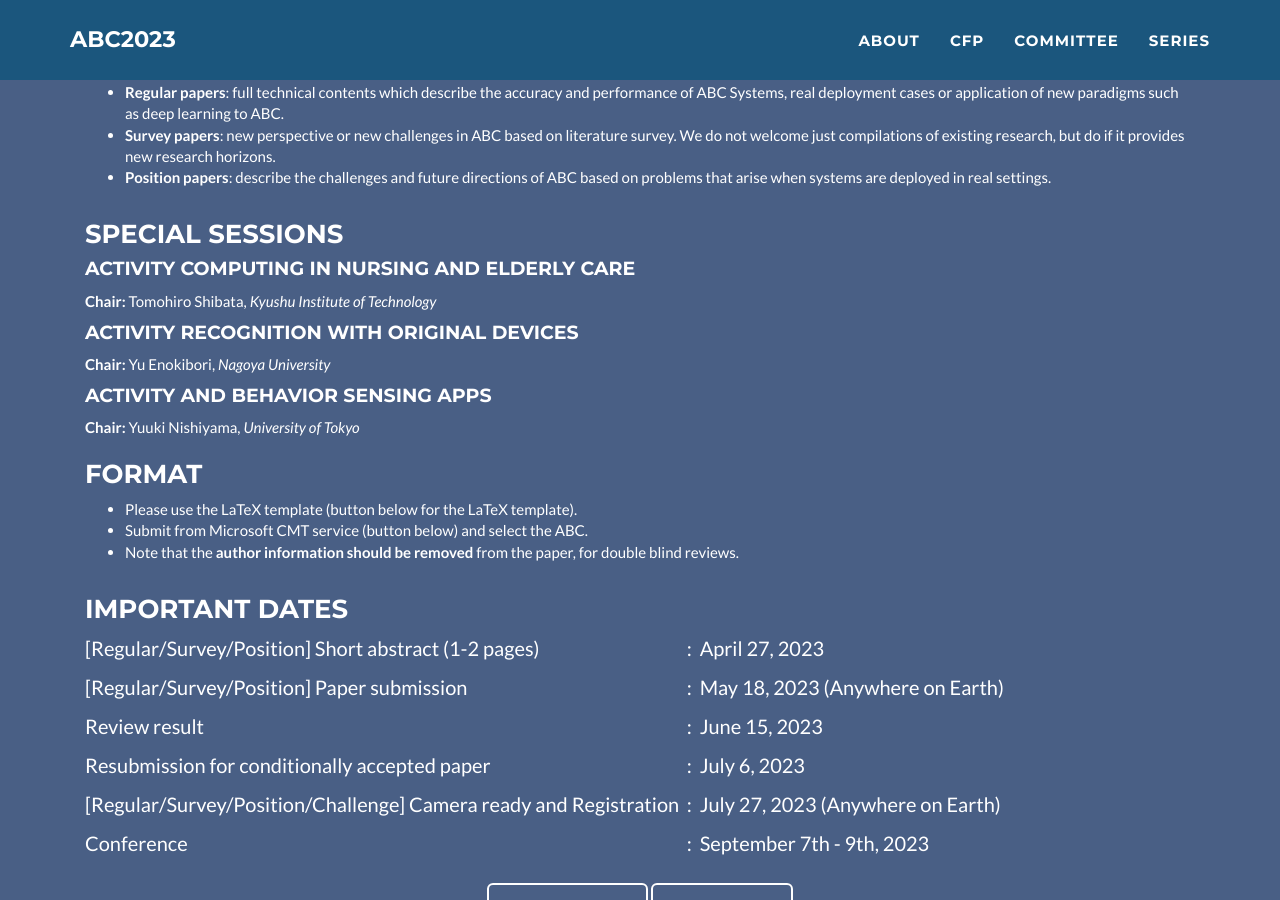
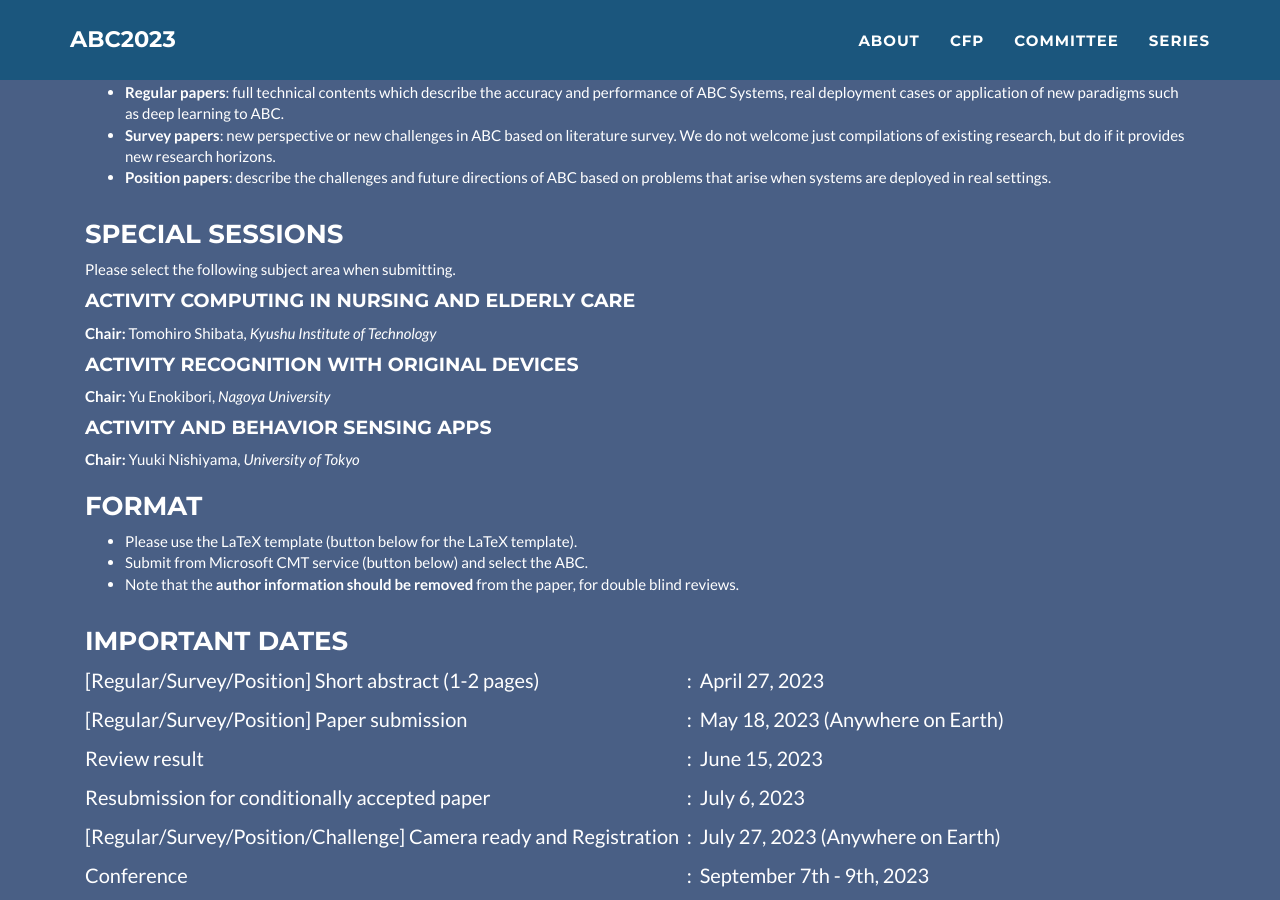
Before and after one commit to abc-research/abc-research.github.io, a Jekyll site: the page built from index.html, in a window 1280 px wide and 900 px high, scrolled down 2056 px. Built offline with Jekyll 4.4.1, drawn with Linux system fonts in a browser that asks for light colours.

Commit message:
Update cfp.html

```diff
--- a/_includes/cfp.html
+++ b/_includes/cfp.html
@@ -33,6 +33,7 @@
 
                 <div class="col-lg-12">
                   <h3>Special Sessions</h3>
+                  Please select the following subject area when submitting.
                   {% for special in site.cfp.specials %}
                     <h4><b>{{special.title}}</b></h4>
                     <span><b>Chair:</b> {{ special.chair }}, <i>{{special.affiliation}}</i></span>
```
